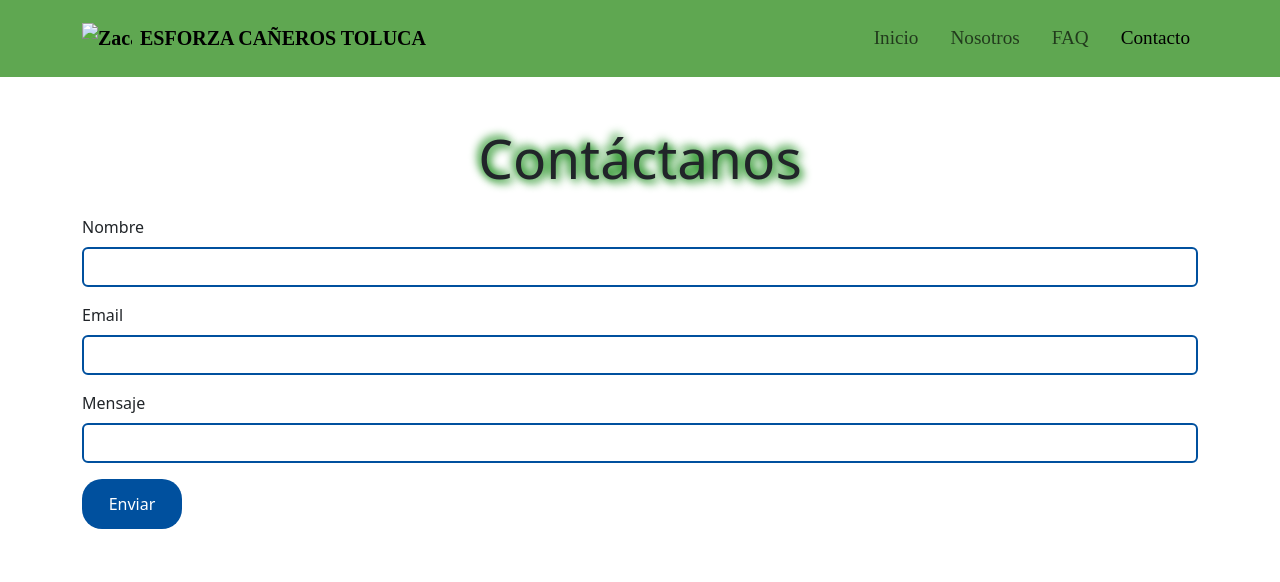
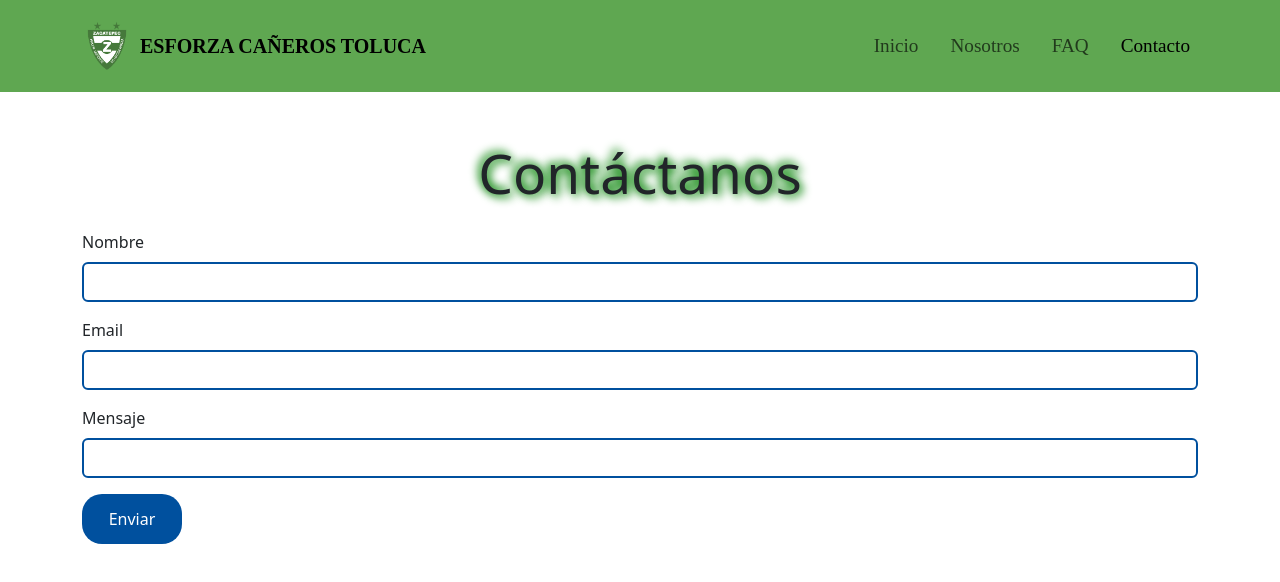
Before and after one commit to ManuDev21/EsforzaCa-erosToluca, a plain HTML site: page contacto.html in a window 1280 px wide. Drawn offline with nearby package versions, Linux system fonts and the light colour scheme; some packages are replaced by stand-ins of ours; a script that the page names is missing.

Commit message:
Update contacto.html

```diff
--- a/contacto.html
+++ b/contacto.html
@@ -12,7 +12,7 @@
     href="https://cdn.jsdelivr.net/npm/sweetalert2@11/dist/sweetalert2.min.css"
     rel="stylesheet"
   />
-  <link rel="shortcut icon" href="img/logo1.png" type="image/x-icon">
+  <link rel="shortcut icon" href="logo1.png" type="image/x-icon">
   <link rel="stylesheet" href="css/contacto.css" />
 </head>
 <body>
@@ -20,7 +20,7 @@
   <nav class="navbar navbar-expand-lg">
     <div class="container">
       <a class="navbar-brand d-flex align-items-center" id="titulo" href="index.html">
-        <img src="img/logo1.png" alt="Zacatepec FC" class="logo me-2">ESFORZA CAÑEROS TOLUCA</a>
+        <img src="logo1.png" alt="Zacatepec FC" class="logo me-2">ESFORZA CAÑEROS TOLUCA</a>
       <button class="navbar-toggler" data-bs-toggle="collapse" data-bs-target="#navbarNav">
         <span class="navbar-toggler-icon"></span>
       </button>
```
